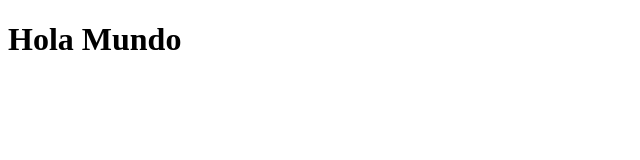
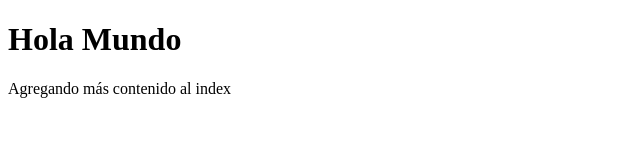
Before and after one commit to JesusRueda1/youtube-git, a plain HTML site: page index.html in a window 1280 px wide. Shown: the whole page, without its empty margins (0-640 px from the left). Drawn offline with Linux system fonts and the light colour scheme.

Commit message:
Agregando cambios al index

```diff
--- a/index.html
+++ b/index.html
@@ -8,5 +8,6 @@
 </head>
 <body>
     <h1>Hola Mundo</h1>
+    <p>Agregando más contenido al index</p>
 </body>
 </html>
```
